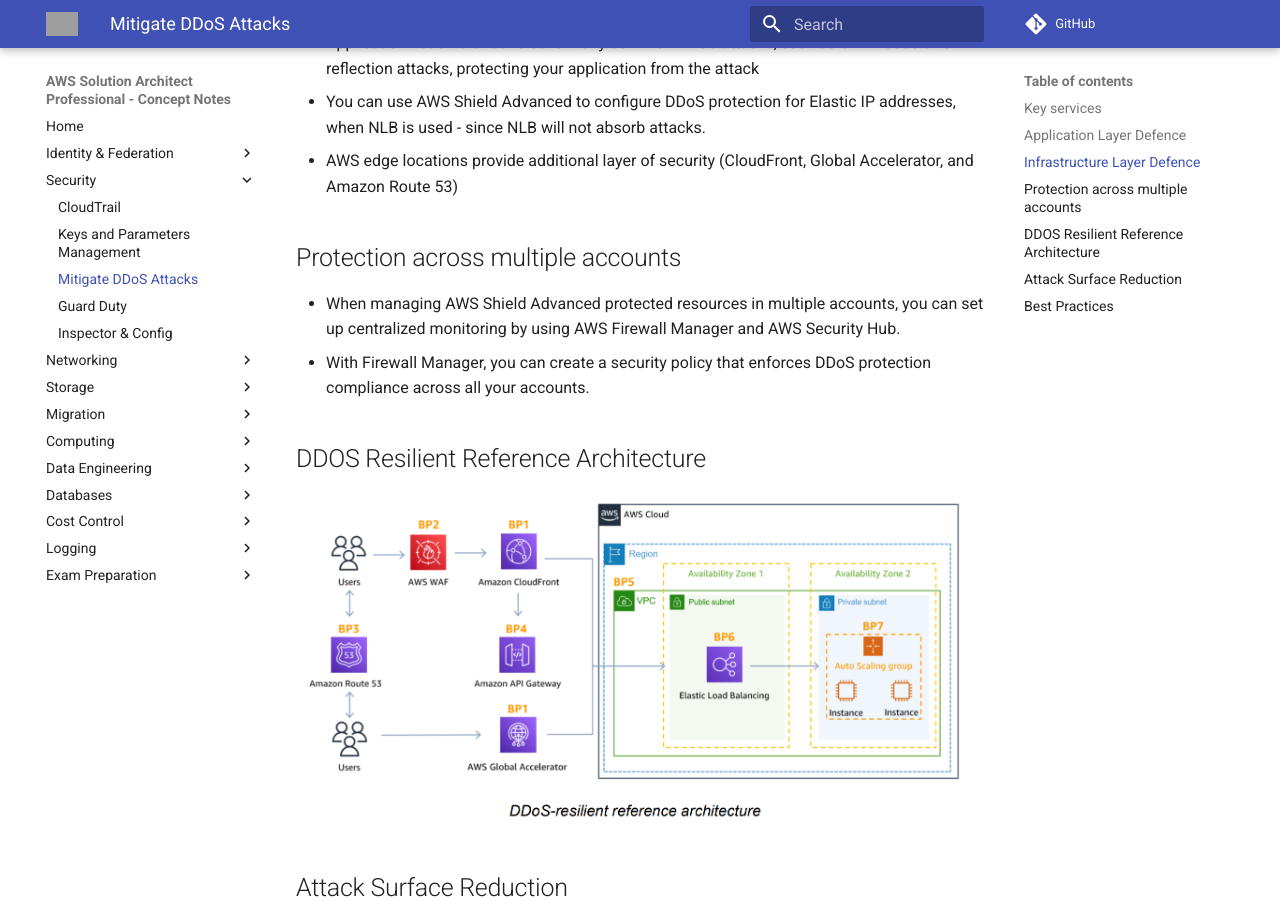
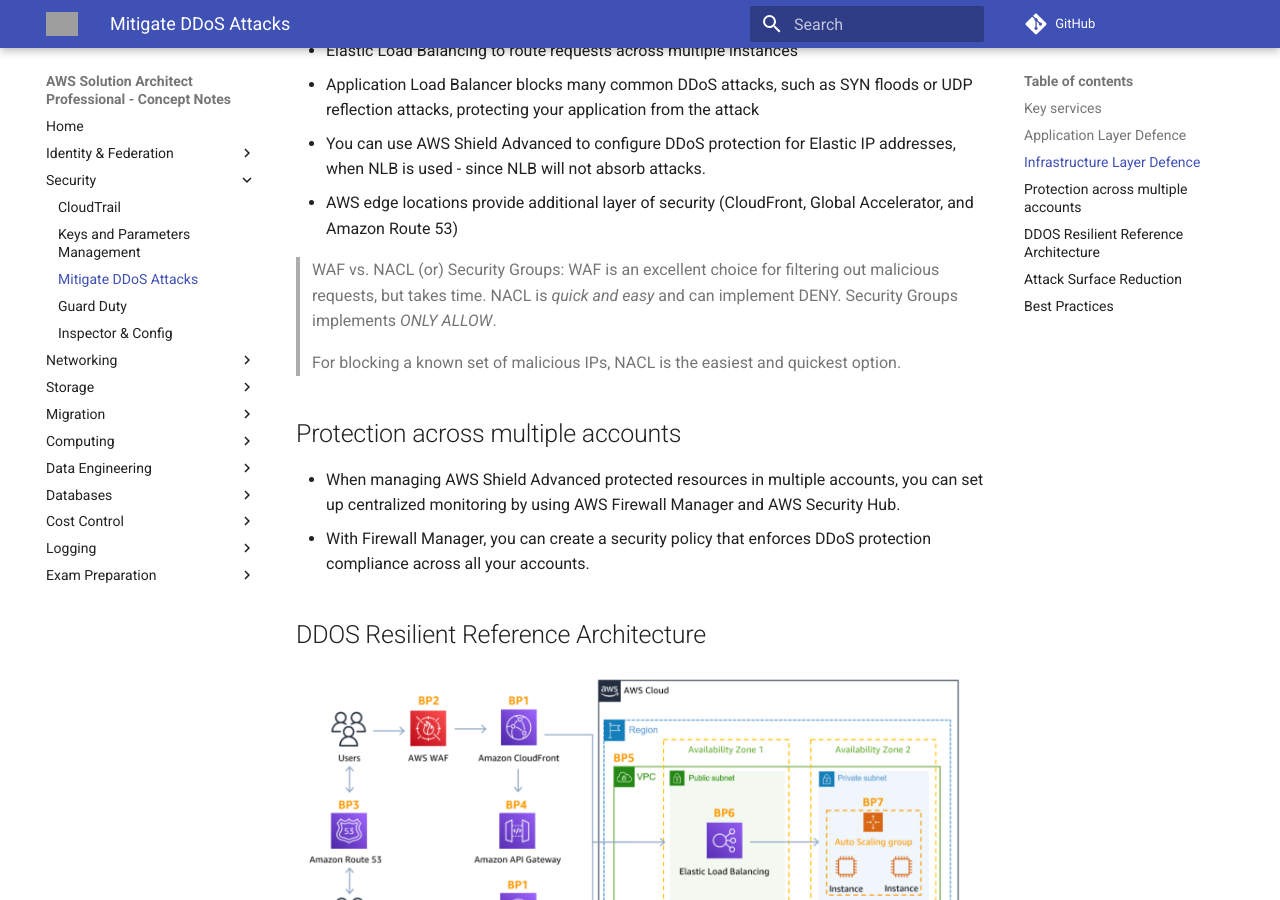
Before and after one commit to jeyabalajis/aws-certified-sa-pro-notes, an MkDocs documentation site: the page built from docs/security/ddos_attacks_mitigation.md, in a window 1280 px wide and 900 px high, scrolled down 1681 px. Built offline with MkDocs 1.6.1 and Material for MkDocs 9.7.7, drawn with Linux system fonts in a browser that asks for light colours; comment, search, counter and statistics services are not loaded; some of the changed text lies outside the part shown; grey boxes are pictures that could not be loaded.

Commit message:
Update ddos_attacks_mitigation.md

```diff
--- a/docs/security/ddos_attacks_mitigation.md
+++ b/docs/security/ddos_attacks_mitigation.md
@@ -9,6 +9,8 @@
     - Combined with AWS Shield, provides DDoS attack mitigation at the edge
 - Be ready to scale – leverage AWS Auto Scaling
 - Separate static resources (S3 / CloudFront) from dynamic ones (EC2 / ALB)
+
+> Route 53 may prevent disruption, but does not stop DDoS attacks.
 
 ## Application Layer Defence
 - Leverage both CloudFront and AWS WAF to help defend against application layer DDoS attacks
@@ -31,6 +33,10 @@
 - Application Load Balancer blocks many common DDoS attacks, such as SYN floods or UDP reflection attacks, protecting your application from the attack
 - You can use AWS Shield Advanced to configure DDoS protection for Elastic IP addresses, when NLB is used - since NLB will not absorb attacks.
 - AWS edge locations provide additional layer of security (CloudFront, Global Accelerator, and Amazon Route 53)
+
+> WAF vs. NACL (or) Security Groups: WAF is an excellent choice for filtering out malicious requests, but takes time. NACL is _quick and easy_ and can implement DENY. Security Groups implements *ONLY ALLOW*.
+
+> For blocking a known set of malicious IPs, NACL is the easiest and quickest option.
 
 ## Protection across multiple accounts
 - When managing AWS Shield Advanced protected resources in multiple accounts, you can set up centralized monitoring by using AWS Firewall Manager and AWS Security Hub.
```
